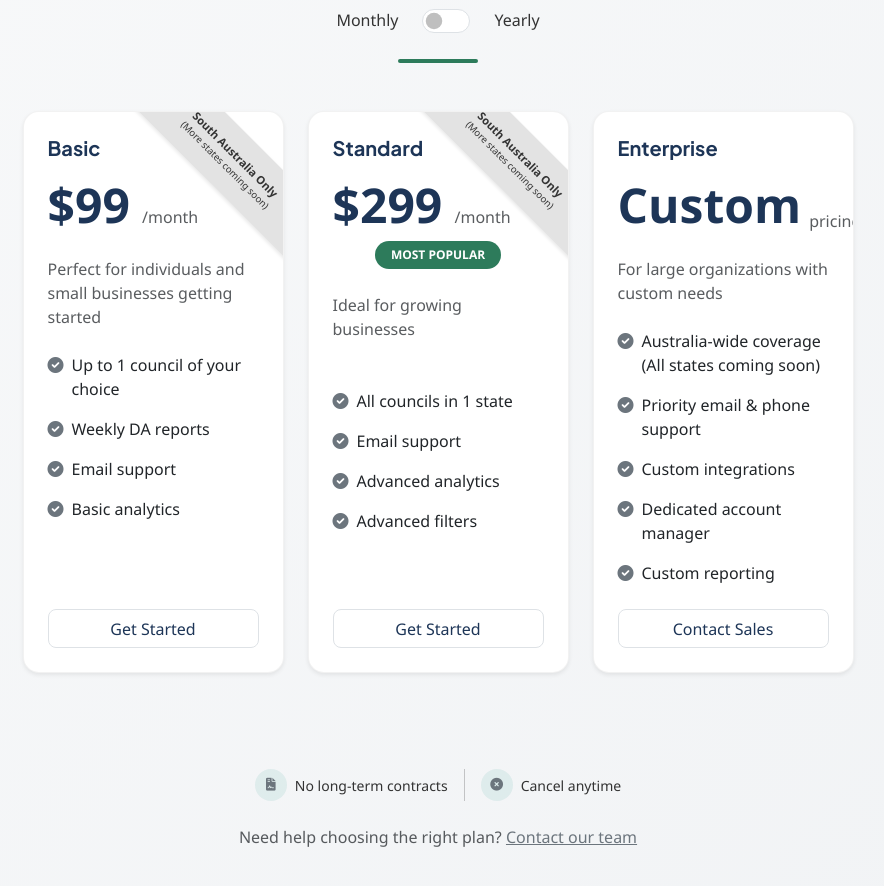
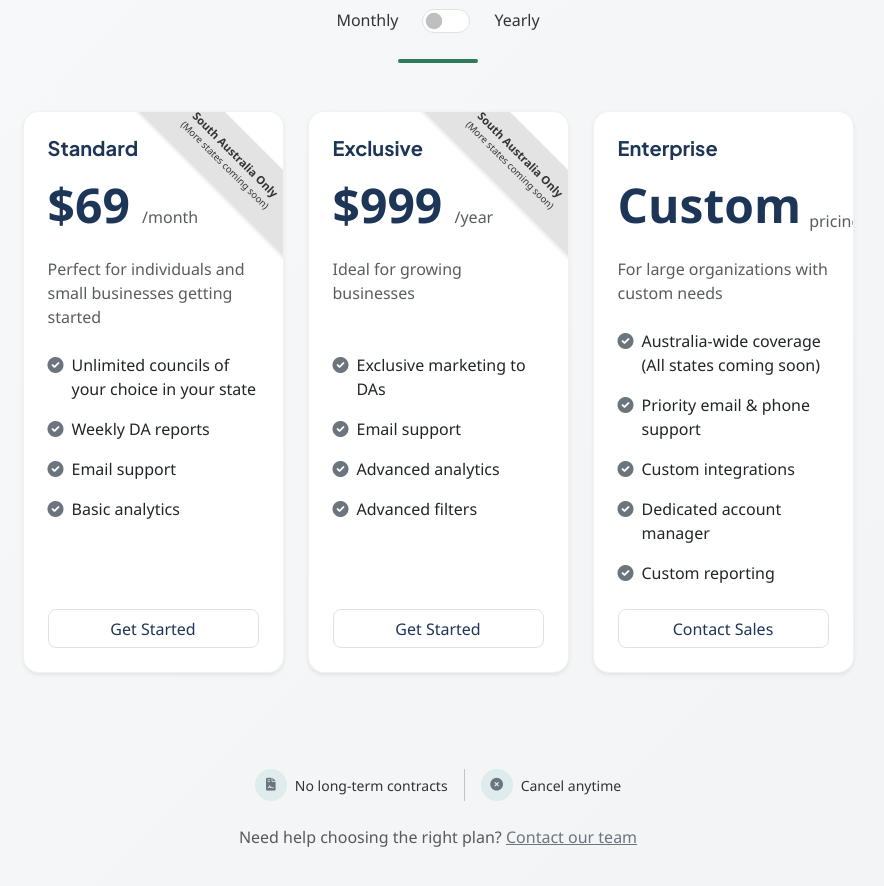
Before and after one commit to matt-oliver1/data-scraping.github.io, a plain HTML site: page index.html in a window 1280 px wide. Shown: the part 4400-5286 px from the top of the page, without its empty margins (202-1086 px from the left). Drawn offline with nearby package versions, Linux system fonts and the light colour scheme.

Commit message:
Update index.html

```diff
--- a/index.html
+++ b/index.html
@@ -1080,11 +1080,11 @@ window.addEventListener('scroll', function() {
         <div class="card h-100 border-0 shadow-sm d-flex flex-column pricing-card" style="border-radius: 16px; overflow: hidden; transition: all 0.3s ease;">
           <div class="card-body p-4 d-flex flex-column h-100">
             <div>
-              <h5 class="fw-bold mb-3" style="color: var(--primary-color);">Basic</h5>
+              <h5 class="fw-bold mb-3" style="color: var(--primary-color);">Standard</h5>
               <div class="d-flex align-items-end mb-4 position-relative">
                 <div class="price-banner">South Australia Only<br><span style="font-size: 0.6rem; font-weight: 500;">(More states coming soon)</span></div>
                 <div class="price-container">
-                  <span class="display-5 fw-bold price" style="color: var(--primary-color);" data-monthly="$99" data-yearly="$999">$99</span>
+                  <span class="display-5 fw-bold price" style="color: var(--primary-color);" data-monthly="$69" data-yearly="$750">$69</span>
                   <span class="text-muted ms-2 period">/month</span>
                 </div>
               </div>
@@ -1092,7 +1092,7 @@ window.addEventListener('scroll', function() {
               <ul class="list-unstyled mb-4">
                 <li class="mb-3 d-flex align-items-start">
                   <i class="fas fa-check-circle text-secondary mt-1 me-2"></i>
-                  <span>Up to 1 council of your choice</span>
+                  <span>Unlimited councils of your choice in your state</span>
                 </li>
                 <li class="mb-3 d-flex align-items-start">
                   <i class="fas fa-check-circle text-secondary mt-1 me-2"></i>
@@ -1118,24 +1118,21 @@ window.addEventListener('scroll', function() {
         <div class="card h-100 border-0 shadow-sm d-flex flex-column pricing-card" style="border-radius: 16px; overflow: hidden; transition: all 0.3s ease; position: relative;">
           <div class="card-body p-4 d-flex flex-column h-100 position-relative">
             <div>
-              <h5 class="fw-bold mb-3" style="color: var(--primary-color);">Standard</h5>
+              <h5 class="fw-bold mb-3" style="color: var(--primary-color);">Exclusive</h5>
               <div class="d-flex flex-column mb-4 position-relative">
                 <div class="d-flex align-items-end position-relative">
                   <div class="price-banner">South Australia Only<br><span style="font-size: 0.6rem; font-weight: 500;">(More states coming soon)</span></div>
                   <div class="price-container">
-                    <span class="display-5 fw-bold price" style="color: var(--primary-color);" data-monthly="$299" data-yearly="$2999">$299</span>
-                    <span class="text-muted ms-2 period">/month</span>
+                    <span class="display-5 fw-bold" style="color: var(--primary-color);">$999</span>
+                    <span class="text-muted ms-2">/year</span>
                   </div>
-                </div>
-                <div class="text-center mt-2">
-                  <span class="badge rounded-pill bg-secondary text-white px-3 py-2" style="font-size: 0.75rem; font-weight: 600;">MOST POPULAR</span>
                 </div>
               </div>
               <p class="text-muted mb-4">Ideal for growing businesses<br><br></p>
               <ul class="list-unstyled mb-4">
                 <li class="mb-3 d-flex align-items-start">
                   <i class="fas fa-check-circle text-secondary mt-1 me-2"></i>
-                  <span>All councils in 1 state</span>
+                  <span>Exclusive marketing to DAs</span>
                 </li>
                 <li class="mb-3 d-flex align-items-start">
                   <i class="fas fa-check-circle text-secondary mt-1 me-2"></i>
```
